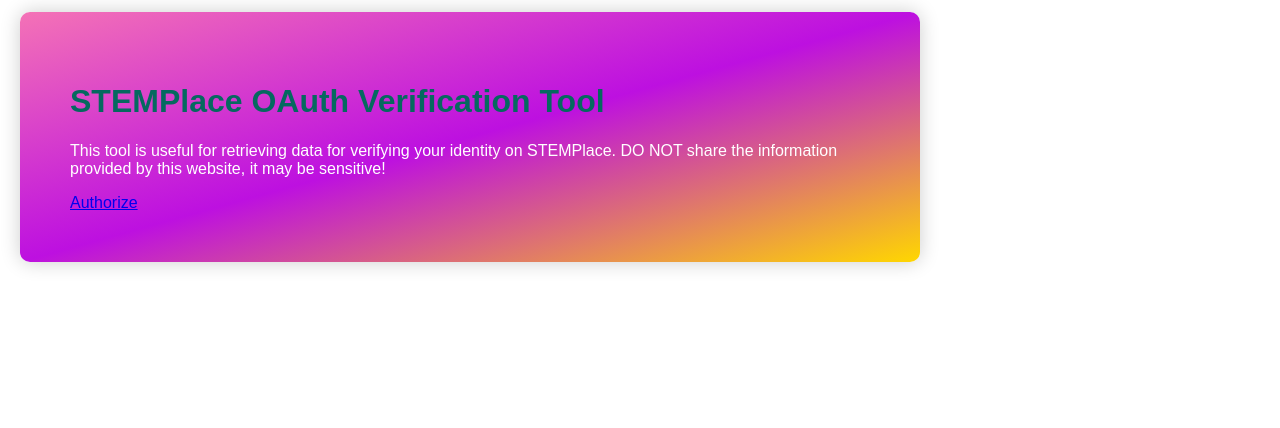
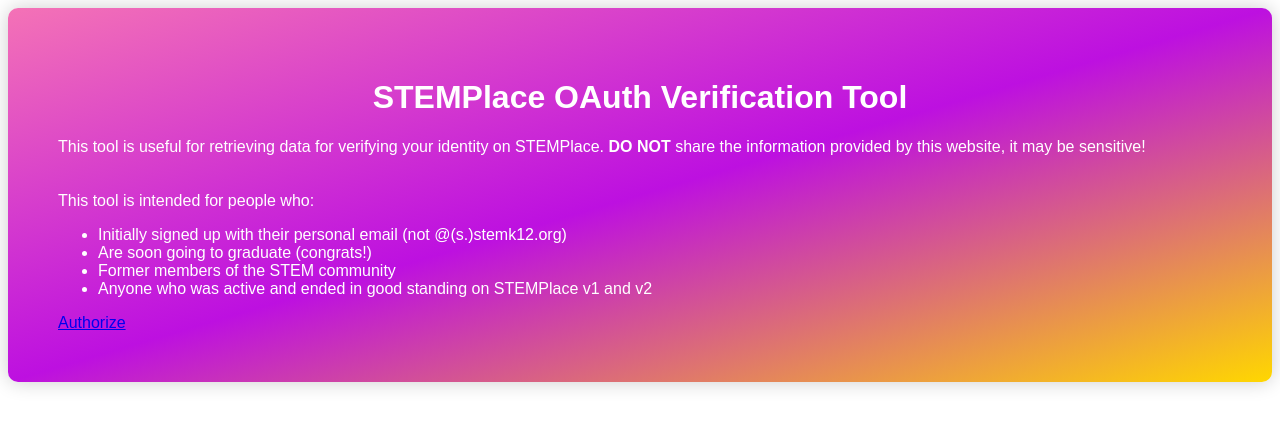
Before and after one commit to zulujive/SPUtils, a website: page index.html in a window 1280 px wide. Drawn offline with Linux system fonts and the light colour scheme.

Commit message:
Reformatted

```diff
--- a/index.html
+++ b/index.html
@@ -3,11 +3,11 @@
     <title>STEMPlace Site Utils</title>
     <style>
       h1 {
-        color: #05695f;
+        color: #fff;
+        text-align: center;
       }
       .container {
-        max-width: 800px;
-        margin: 12;
+        margin: 0 auto;
         padding: 50px;
         background: linear-gradient(to bottom right, #F472B6, #BD10E0, #FFD700);
         color: #fff;
@@ -25,12 +25,19 @@
   <body>
     <div class="container">
       <h1>STEMPlace OAuth Verification Tool</h1>
-      <p>
-        This tool is useful for retrieving data for verifying
-        your identity on STEMPlace. DO NOT share the information
-        provided by this website, it may be sensitive!
+      <p>This tool is useful for retrieving data for verifying
+        your identity on STEMPlace. <b>DO NOT</b> share the information
+        provided by this website, it may be sensitive! <br><br><br>
+
+        This tool is intended for people who:
+      <ul>
+        <li>Initially signed up with their personal email (not @(s.)stemk12.org)</li>
+        <li>Are soon going to graduate (congrats!)</li>
+        <li>Former members of the STEM community</li>
+        <li>Anyone who was active and ended in good standing on STEMPlace v1 and v2</li>
+      </ul>
       </p>
-      <a href="${authUrl}">Authorize</a>
+    <a href="${authUrl}">Authorize</a>
     </div>
   </body>
 </html>
```
